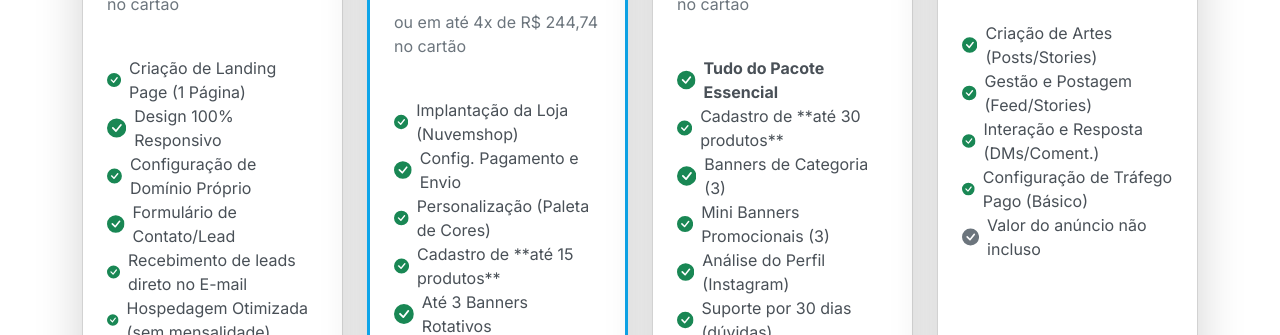
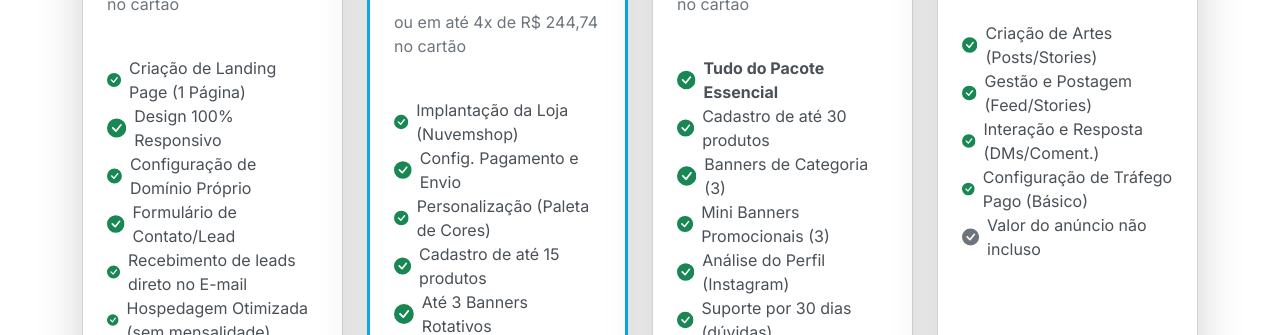
Before and after one commit to Matheusevaristo-coder/evaristo-solutions, a plain HTML site: page index.html in a window 1280 px wide. Shown: the part 2615-2950 px from the top of the page. Drawn offline with nearby package versions, Linux system fonts and the light colour scheme.

Commit message:
Ajusta card removendo **

```diff
--- a/index.html
+++ b/index.html
@@ -217,7 +217,7 @@
                             <li class="d-flex align-items-center"><svg class="bi text-success me-2" width="20" height="20"><use xlink:href="#check-circle-fill"/></svg><span class="text-dark-emphasis">Implantação da Loja (Nuvemshop)</span></li>
                             <li class="d-flex align-items-center"><svg class="bi text-success me-2" width="20" height="20"><use xlink:href="#check-circle-fill"/></svg><span class="text-dark-emphasis">Config. Pagamento e Envio</span></li>
                             <li class="d-flex align-items-center"><svg class="bi text-success me-2" width="20" height="20"><use xlink:href="#check-circle-fill"/></svg><span class="text-dark-emphasis">Personalização (Paleta de Cores)</span></li>
-                            <li class="d-flex align-items-center"><svg class="bi text-success me-2" width="20" height="20"><use xlink:href="#check-circle-fill"/></svg><span class="text-dark-emphasis">Cadastro de **até 15 produtos**</span></li>
+                            <li class="d-flex align-items-center"><svg class="bi text-success me-2" width="20" height="20"><use xlink:href="#check-circle-fill"/></svg><span class="text-dark-emphasis">Cadastro de até 15 produtos</span></li>
                             <li class="d-flex align-items-center"><svg class="bi text-success me-2" width="20" height="20"><use xlink:href="#check-circle-fill"/></svg><span class="text-dark-emphasis">Até 3 Banners Rotativos</span></li>
                             <li class="d-flex align-items-center"><svg class="bi text-success me-2" width="20" height="20"><use xlink:href="#check-circle-fill"/></svg><span class="text-dark-emphasis">Páginas Institucionais (Sobre, etc)</span></li>
                             <li class="d-flex align-items-center"><svg class="bi text-success me-2" width="20" height="20"><use xlink:href="#check-circle-fill"/></svg><span class="text-dark-emphasis">Otimização SEO (para Google)</span></li>
@@ -248,7 +248,7 @@
 
                         <ul class="list-unstyled space-y-4 mb-4">
                             <li class="d-flex align-items-center"><svg class="bi text-success me-2" width="20" height="20"><use xlink:href="#check-circle-fill"/></svg><span class="text-dark-emphasis"><strong>Tudo do Pacote Essencial</strong></span></li>
-                            <li class="d-flex align-items-center"><svg class="bi text-success me-2" width="20" height="20"><use xlink:href="#check-circle-fill"/></svg><span class="text-dark-emphasis">Cadastro de **até 30 produtos**</span></li>
+                            <li class="d-flex align-items-center"><svg class="bi text-success me-2" width="20" height="20"><use xlink:href="#check-circle-fill"/></svg><span class="text-dark-emphasis">Cadastro de até 30 produtos</span></li>
                             <li class="d-flex align-items-center"><svg class="bi text-success me-2" width="20" height="20"><use xlink:href="#check-circle-fill"/></svg><span class="text-dark-emphasis">Banners de Categoria (3)</span></li>
                             <li class="d-flex align-items-center"><svg class="bi text-success me-2" width="20" height="20"><use xlink:href="#check-circle-fill"/></svg><span class="text-dark-emphasis">Mini Banners Promocionais (3)</span></li>
                             <li class="d-flex align-items-center"><svg class="bi text-success me-2" width="20" height="20"><use xlink:href="#check-circle-fill"/></svg><span class="text-dark-emphasis">Análise do Perfil (Instagram)</span></li>
```
